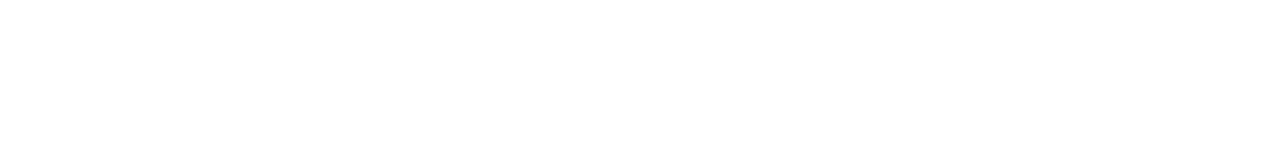
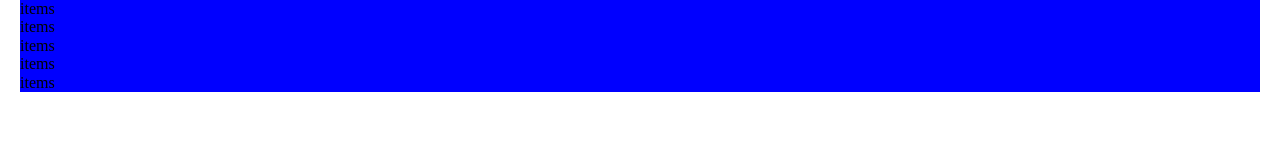
Before and after one commit to abdurahmon97v/github-pages, a plain HTML site: page index.html in a window 1280 px wide. Drawn offline with Linux system fonts and the light colour scheme.

Commit message:
project start

```diff
--- a/index.html
+++ b/index.html
@@ -4,11 +4,21 @@
     <meta charset="UTF-8" />
     <meta http-equiv="X-UA-Compatible" content="IE=edge" />
     <meta name="viewport" content="width=device-width, initial-scale=1.0" />
-    <link rel="stylesheet" href="./style/normaliza.css">
+    <link rel="stylesheet" href="./style/normaliza.css" />
     <link rel="stylesheet" href="./style/main.css" />
     <title>Document</title>
   </head>
   <body>
-
+    <div class="container">
+      <header>
+        <ul class="list">
+          <li>items</li>
+          <li>items</li>
+          <li>items</li>
+          <li>items</li>
+          <li>items</li>
+        </ul>
+      </header>
+    </div>
   </body>
 </html>
--- a/style/main.css
+++ b/style/main.css
@@ -42,3 +42,6 @@ body{
   padding-left: 20px;
   padding-right: 20px;
 }
+.list{
+  background-color: blue;
+}
```
